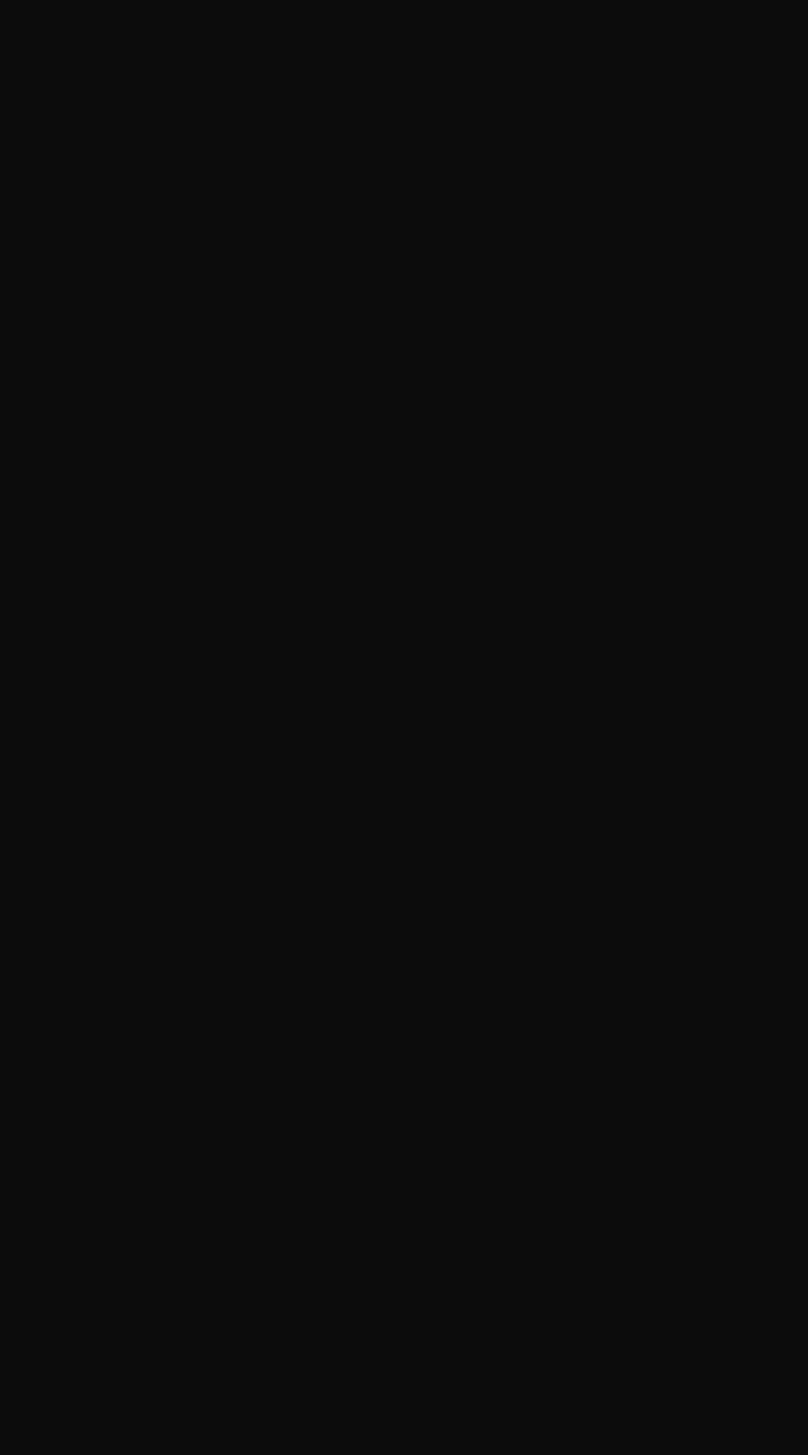
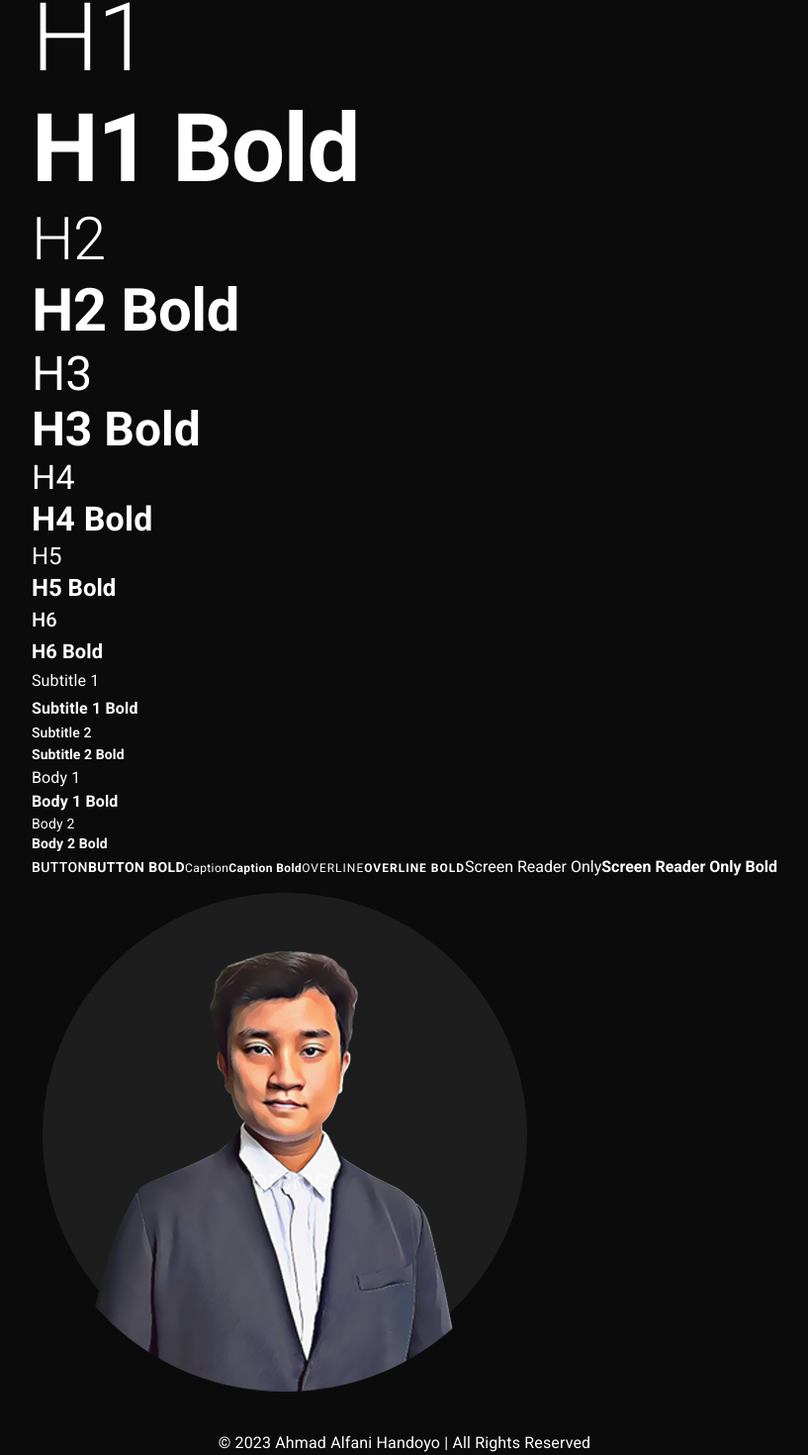
Before and after one commit to blueguy42/porto-frontend, a React (Create React App) app: page /test in a window 1280 px wide. Before the commit this address had no page. Shown: the part 122-1592 px from the top of the page at 99% size, without its empty margins (231-1048 px from the left). Before the commit the page ends 800 px from the top, so only its background shows below. Built offline with nearby package versions, Linux system fonts and the light colour scheme.

Commit message:
animation and center

```diff
--- a/package.json
+++ b/package.json
@@ -16,6 +16,7 @@
     "react-dom": "^18.2.0",
     "react-router-dom": "^6.10.0",
     "react-scripts": "^5.0.1",
+    "react-type-animation": "^3.0.1",
     "web-vitals": "^2.1.4"
   },
   "scripts": {
--- a/src/App.js
+++ b/src/App.js
@@ -1,6 +1,6 @@
 import { Route, Routes, useLocation } from 'react-router-dom';
-import { Navbar } from './components';
-import { Home, Projects, About } from './pages';
+import { Navbar, Footer } from './components';
+import { Home, Projects, About, Test } from './pages';
 import { Box } from '@mui/material';
 import { AnimatePresence } from "framer-motion";
 
@@ -11,17 +11,19 @@ const App = () => {
   return (
     <>
       <Navbar />
-      <main>
-        <Box sx={{ px: '10%' }}>
-          <AnimatePresence mode='wait'>
-            <Routes location={location} key={location.pathname}>
+      <AnimatePresence mode='wait'>
+        <main>
+          <Box sx={{ px: '10%' }} display="flex" minHeight="calc(100vh - 13vh - 13vh)" alignItems="center" justifyContent="center">
+              <Routes location={location} key={location.pathname}>
                 <Route path="/" element={<Home/>} />
                 <Route path="/projects" element={<Projects/>} />
                 <Route path="/about" element={<About/>} />
-            </Routes>
-          </AnimatePresence>
-        </Box>
-      </main>
+                <Route path="/test" element={<Test/>} />
+              </Routes>
+          </Box>
+        </main>
+        <Footer />
+      </AnimatePresence>
     </>
   );
 }
--- /dev/null
+++ b/src/components/Footer.js
@@ -0,0 +1,21 @@
+import { Box, Typography, useMediaQuery } from '@mui/material';
+import { useTheme } from '@mui/material/styles';
+
+
+const Footer = () => {
+    const theme = useTheme();
+    const isSmallScreen = useMediaQuery(theme.breakpoints.down('sm'));
+    const year = new Date().getFullYear()
+
+    return (
+        <footer>
+            <Box display="flex" px={isSmallScreen ? 3 : 6} height="13vh" justifyContent="center" alignItems="center" textAlign="center">
+                <Typography>
+                    © {year} Ahmad Alfani Handoyo | All Rights Reserved
+                </Typography>
+            </Box>
+        </footer>
+    );
+}
+
+export default Footer;
--- a/src/components/Navbar.js
+++ b/src/components/Navbar.js
@@ -10,9 +10,9 @@ const Navbar = () => {
 
     return (
         <nav>
-            <Box display="flex" py={4} alignItems="center">
+            <Box display="flex" height="13vh" alignItems="center">
                 <Box flexGrow={1} px={isSmallScreen ? 3 : 6} textAlign="right" sx={{
-                    '& a': {textDecoration: 'none', '&.active': {'& button': {color: '#ffffff'}}},
+                    '& a': {textDecoration: 'none', '&.active': {'& button': {color: '#ffffff', fontWeight: 'bold'}}},
                     '& button': {textTransform: 'none', color: '#888888', px: 2, '&:hover': {color: "#dddddd"}}
                     }}>
                 {isSmallScreen ?
--- a/src/components/index.js
+++ b/src/components/index.js
@@ -1,3 +1,4 @@
 import Navbar from './Navbar';
+import Footer from './Footer';
 
-export { Navbar };
+export { Navbar, Footer };
--- a/src/index.css
+++ b/src/index.css
@@ -1,42 +1,5 @@
 * {
   box-sizing: border-box;
-}
-
-html {
-  scroll-behavior: smooth;
-}
-
-body {
-  margin: 0;
-  background-color: #0b0b0b;
-  color: #ffffff;
-  font-family: 'Roboto';
-  max-width: 100vw;
-  min-height: 100vh;
-  -webkit-font-smoothing: antialiased;
-  -moz-osx-font-smoothing: grayscale;
-  scrollbar-gutter: stable both-edges;
-}
-
-nav {
-  top: 0;
-  z-index: 2;
-  background-image: linear-gradient(
-    to bottom,
-    rgb(11, 11, 11, 1) 0%,
-    rgb(11, 11, 11, 1) 75%,
-    rgb(11, 11, 11, 0) 100%
-  );
-  position: -webkit-sticky;
-  position: -moz-sticky;
-  position: -o-sticky;
-  position: -ms-sticky;
-  position: sticky;
-}
-
-code {
-  font-family: source-code-pro, Menlo, Monaco, Consolas, 'Courier New',
-    monospace;
 }
 
 ::-webkit-scrollbar {
@@ -59,3 +22,51 @@ code {
 ::-webkit-scrollbar-corner {
   background: #0b0b0b;
 }
+
+body {
+  margin: 0;
+  background-color: #0b0b0b;
+  color: #ffffff;
+  font-family: 'Roboto';
+  max-width: 100%;
+  min-height: 100%;
+  scroll-behavior: smooth;
+  -webkit-font-smoothing: antialiased;
+  -moz-osx-font-smoothing: grayscale;
+  scrollbar-gutter: stable both-edges;
+}
+
+nav {
+  top: 0;
+  z-index: 2;
+  background-image: linear-gradient(
+    to bottom,
+    rgb(11, 11, 11, 1) 0%,
+    rgb(11, 11, 11, 1) 75%,
+    rgb(11, 11, 11, 0) 100%
+  );
+  position: -webkit-sticky;
+  position: -moz-sticky;
+  position: -o-sticky;
+  position: -ms-sticky;
+  position: sticky;
+}
+
+footer {
+  background-color: #0b0b0b;
+}
+
+code {
+  font-family: source-code-pro, Menlo, Monaco, Consolas, 'Courier New',
+    monospace;
+}
+
+.custom-type-animation-cursor::after {
+  content: '|';
+  animation: cursor 1.1s infinite step-start;
+}
+@keyframes cursor {
+  50% {
+    opacity: 0;
+  }
+}
--- a/src/pages/Home.js
+++ b/src/pages/Home.js
@@ -1,19 +1,94 @@
-import { Typography, Box } from "@mui/material";
+import React from "react";
+import { useState } from "react";
+import { Typography, Box, useMediaQuery } from "@mui/material";
+import { useTheme } from '@mui/material/styles';
 import { motion } from "framer-motion";
+import { TypeAnimation } from 'react-type-animation';
 
 const Home = () => {
+    const ref = React.useRef(null);
+    const CURSOR_CLASS_NAME = 'custom-type-animation-cursor';
+
+    const theme = useTheme();
+    const isSmallScreen = useMediaQuery(theme.breakpoints.down('sm'));
+
+    const [anim, setAnim] = useState(0);
     return (
         <>
             <motion.div exit={{ opacity: 0 }}>
-                <Typography variant="h1">P INGPO HOME HOME HOME</Typography>
-                <Typography variant="h1">P INGPO HOME HOME HOME</Typography>
-
                 <Box
-                    component="img"
-                    sx={{ display: 'flex', justifyContent: 'center', alignItems: 'center', maxWidth: '100%', maxHeight: '100%', pointerEvents: 'none'}}
-                    alt="Cartoon with background"
-                    src="/assets/images/home/combined_cartoon.png"
-                />
+                    display="flex"
+                    flexDirection="row"
+                    justifyContent="center"
+                    >
+                    { anim === 0 &&
+                    <>
+                        <Typography variant="h1" fontWeight="bold" textAlign="center">
+                            <TypeAnimation
+                                ref={ref}
+                                speed={300}
+                                cursor={false}
+                                className={CURSOR_CLASS_NAME}
+                                sequence={[
+                                    1000,
+                                    (el) => el.classList.remove(CURSOR_CLASS_NAME),
+                                    ' Hi!',
+                                    1500,
+                                    () => setAnim(1),
+                                ]}
+                                wrapper="span"
+                                repeat={0}
+                            />
+                        </Typography>
+                    </>}
+                    { anim === 1 &&
+                    <>
+                        <Typography variant="h2" textAlign="center">
+                            <TypeAnimation
+                                ref={ref}
+                                speed={200}
+                                cursor={false}
+                                className={CURSOR_CLASS_NAME}
+                                sequence={[
+                                    '',
+                                    1000,
+                                    (el) => el.classList.remove(CURSOR_CLASS_NAME),
+                                    'My name',
+                                    (el) => el.classList.add(CURSOR_CLASS_NAME),
+                                    700,
+                                    (el) => el.classList.remove(CURSOR_CLASS_NAME),
+                                    'My name is',
+                                    1000,
+                                    () => setAnim(2),
+                                ]}
+                                wrapper="span"
+                                repeat={0}
+                            />
+                        </Typography>
+                    </>}
+                    { anim === 2 &&
+                    <>
+                        <Typography variant="h2" fontWeight="bold" textAlign="center">
+                            <TypeAnimation
+                                ref={ref}
+                                speed={150}
+                                cursor={false}
+                                className={CURSOR_CLASS_NAME}
+                                sequence={[
+                                    '',
+                                    1000,
+                                    (el) => el.classList.remove(CURSOR_CLASS_NAME),
+                                    'Ahmad Alfani Handoyo',
+                                    2000,
+                                    'Afan',
+                                    2000,
+                                ]}
+                                wrapper="span"
+                                repeat={0}
+                            />
+                        </Typography>
+                    </>}
+                </Box>
             </motion.div>
         </>
     );
--- /dev/null
+++ b/src/pages/Test.js
@@ -0,0 +1,47 @@
+import { Typography, Box } from "@mui/material";
+import { motion } from "framer-motion";
+
+const Test = () => {
+    return (
+        <>
+            <motion.div exit={{ opacity: 0 }}>
+                <Typography variant="h1">H1</Typography>
+                <Typography variant="h1" fontWeight="bold">H1 Bold</Typography>
+                <Typography variant="h2">H2</Typography>
+                <Typography variant="h2" fontWeight="bold">H2 Bold</Typography>
+                <Typography variant="h3">H3</Typography>
+                <Typography variant="h3" fontWeight="bold">H3 Bold</Typography>
+                <Typography variant="h4">H4</Typography>
+                <Typography variant="h4" fontWeight="bold">H4 Bold</Typography>
+                <Typography variant="h5">H5</Typography>
+                <Typography variant="h5" fontWeight="bold">H5 Bold</Typography>
+                <Typography variant="h6">H6</Typography>
+                <Typography variant="h6" fontWeight="bold">H6 Bold</Typography>
+                <Typography variant="subtitle1">Subtitle 1</Typography>
+                <Typography variant="subtitle1" fontWeight="bold">Subtitle 1 Bold</Typography>
+                <Typography variant="subtitle2">Subtitle 2</Typography>
+                <Typography variant="subtitle2" fontWeight="bold">Subtitle 2 Bold</Typography>
+                <Typography variant="body1">Body 1</Typography>
+                <Typography variant="body1" fontWeight="bold">Body 1 Bold</Typography>
+                <Typography variant="body2">Body 2</Typography>
+                <Typography variant="body2" fontWeight="bold">Body 2 Bold</Typography>
+                <Typography variant="button">Button</Typography>
+                <Typography variant="button" fontWeight="bold">Button Bold</Typography>
+                <Typography variant="caption">Caption</Typography>
+                <Typography variant="caption" fontWeight="bold">Caption Bold</Typography>
+                <Typography variant="overline">Overline</Typography>
+                <Typography variant="overline" fontWeight="bold">Overline Bold</Typography>
+                <Typography variant="srOnly">Screen Reader Only</Typography>
+                <Typography variant="srOnly" fontWeight="bold">Screen Reader Only Bold</Typography>
+                <Box
+                    component="img"
+                    sx={{ display: 'flex', justifyContent: 'center', alignItems: 'center', maxWidth: '100%', maxHeight: '100%', pointerEvents: 'none'}}
+                    alt="Cartoon with background"
+                    src="/assets/images/home/combined_cartoon.png"
+                />
+            </motion.div>
+        </>
+    );
+}
+
+export default Test;
--- a/src/pages/index.js
+++ b/src/pages/index.js
@@ -1,5 +1,6 @@
 import Home from './Home';
 import Projects from './Projects';
 import About from './About';
+import Test from './Test';
 
-export { Home, Projects, About };
+export { Home, Projects, About, Test };
```
Also changed, not shown: 1 other file (tests, documents, lock files or other folders).
